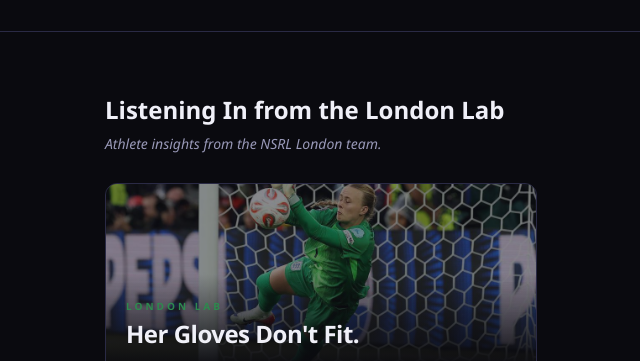
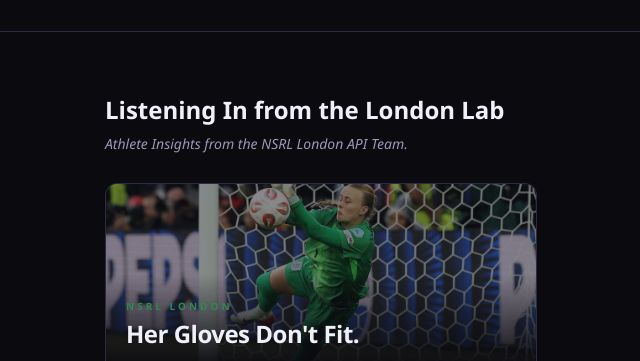
Before and after one commit to nike-api-team/api-access-branding, a website: page api-access-landing.html in a window 1280 px wide. Shown: the part 2620-2981 px from the top of the page, 319-959 px from the left. Drawn offline with Linux system fonts and the light colour scheme.

Commit message:
Update London Lab to NSRL London and refine subtitle on landing page

```diff
--- a/api-access-landing.html
+++ b/api-access-landing.html
@@ -865,14 +865,14 @@
   <div class="landing-section">
     <div class="container">
       <h2 class="section-title">Listening In from the London Lab</h2>
-      <p class="section-tagline">Athlete insights from the NSRL London team.</p>
+      <p class="section-tagline">Athlete Insights from the NSRL London API Team.</p>
 
       <div class="card-stack">
         <a class="content-card" href="api-access-hannah-hampton.html" style="padding:0; overflow:hidden;">
           <div style="position:relative; min-height:180px;">
             <img src="hannah-hero.jpg" alt="Hannah Hampton making a penalty save" style="width:100%; height:180px; object-fit:cover; display:block; opacity:0.5;" />
             <div style="position:absolute; bottom:0; left:0; right:0; padding:24px 20px 16px; background:linear-gradient(transparent, rgba(10,10,15,0.95));">
-              <div style="font-size:10px; font-weight:700; letter-spacing:3px; text-transform:uppercase; color:#2d8a4e; margin-bottom:6px;">London Lab</div>
+              <div style="font-size:10px; font-weight:700; letter-spacing:3px; text-transform:uppercase; color:#2d8a4e; margin-bottom:6px;">NSRL London</div>
               <div style="font-size:24px; font-weight:900; line-height:1.15; letter-spacing:-0.5px;">Her Gloves Don't Fit.</div>
             </div>
           </div>
```
